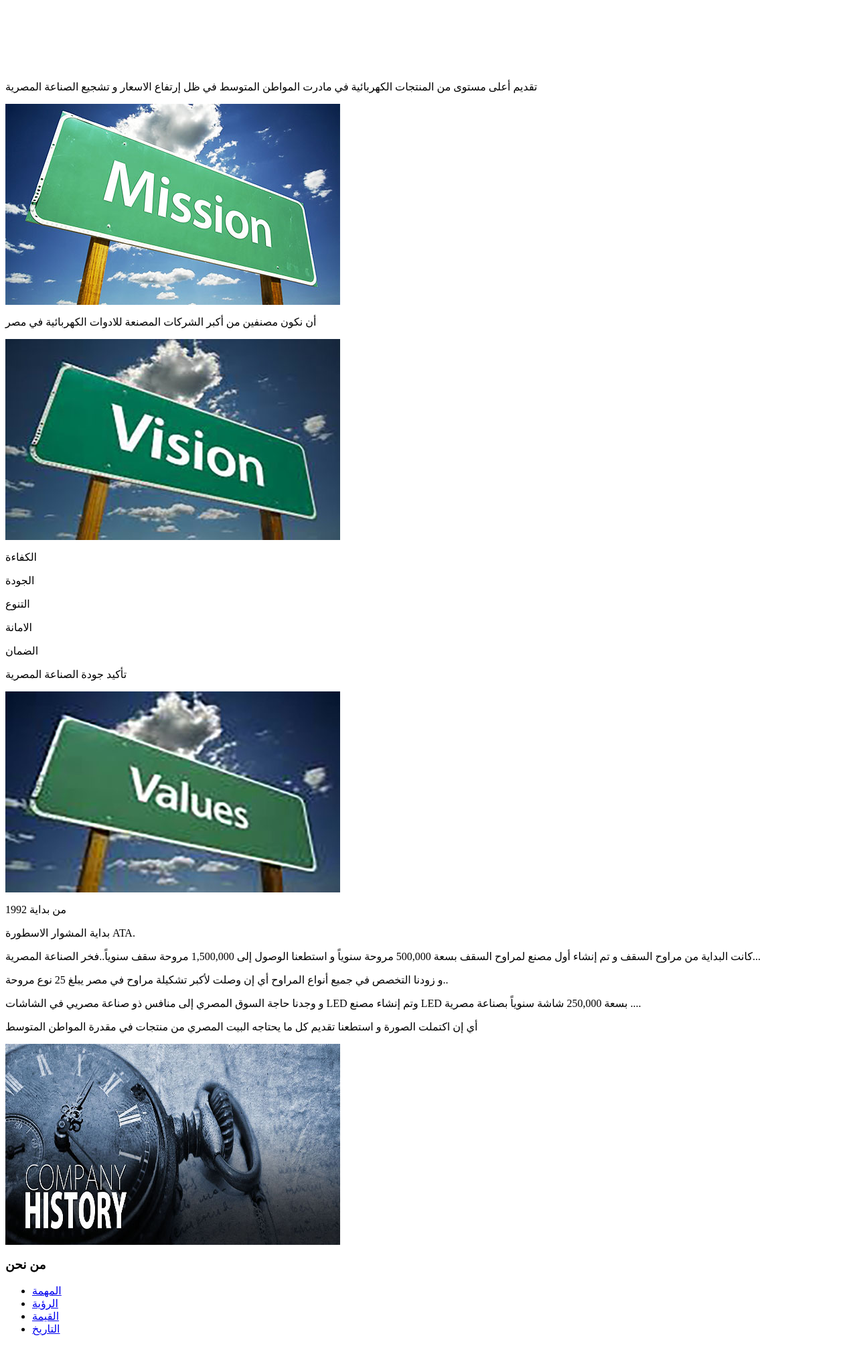
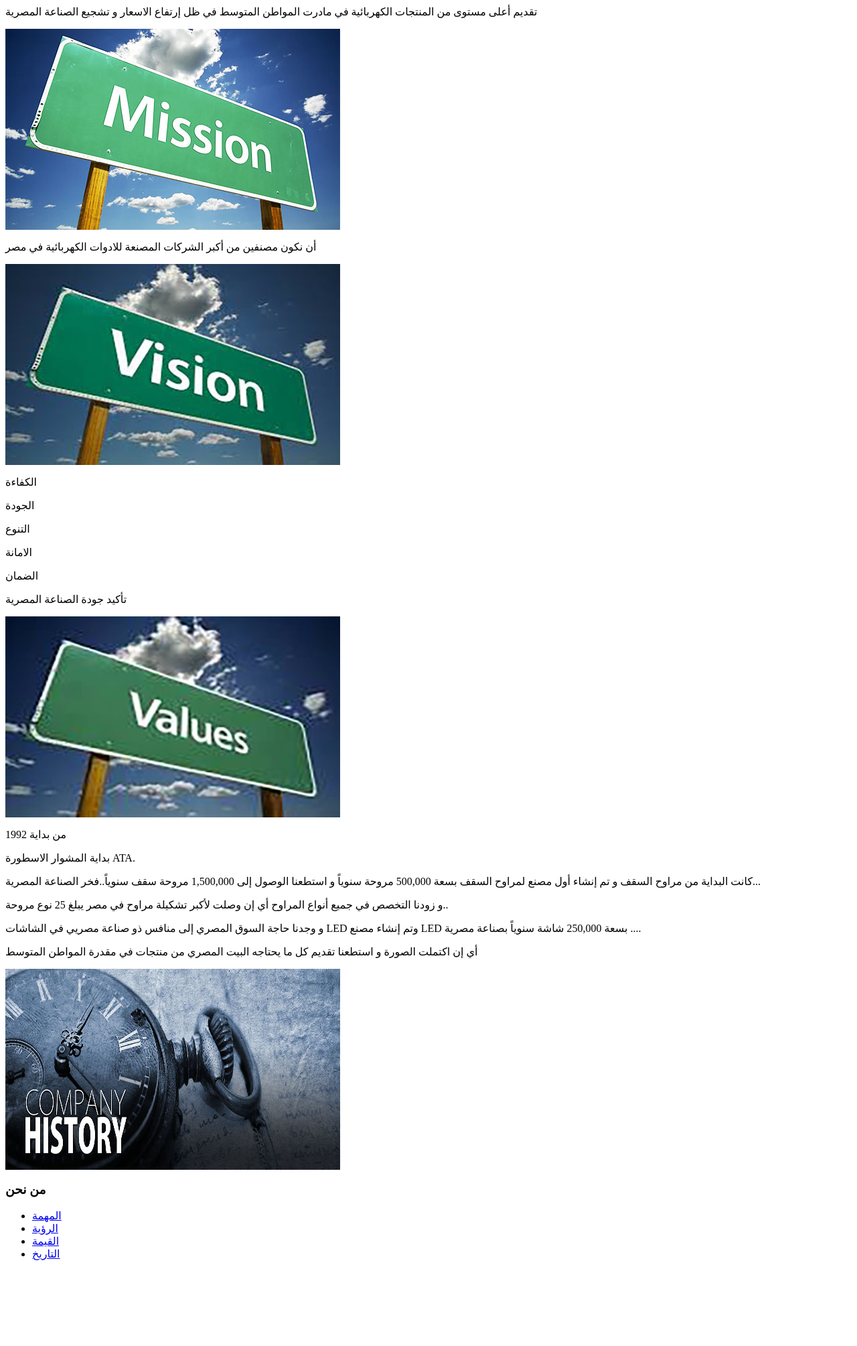
Before and after one commit to rootcave/ata, a PHP site: page /pages/about.tpl.php in a window 1280 px wide. Shown: the whole page at 67% size. After the commit the page ends 1881 px from the top, so only its background shows below. Run offline with PHP 8.4, Linux system fonts and the light colour scheme; some libraries are stand-ins or nearby versions.

Commit message:
about page finished

```diff
--- a/pages/about.tpl.php
+++ b/pages/about.tpl.php
@@ -24,7 +24,7 @@
         <!-- End Slider -->
 
         <!-- Content -->
-        <div class="content" style="margin-top:120px">
+        <div class="content" >
             <div class="container about">
                 <div class="row-fluid">
                     <div class="span8">
```
